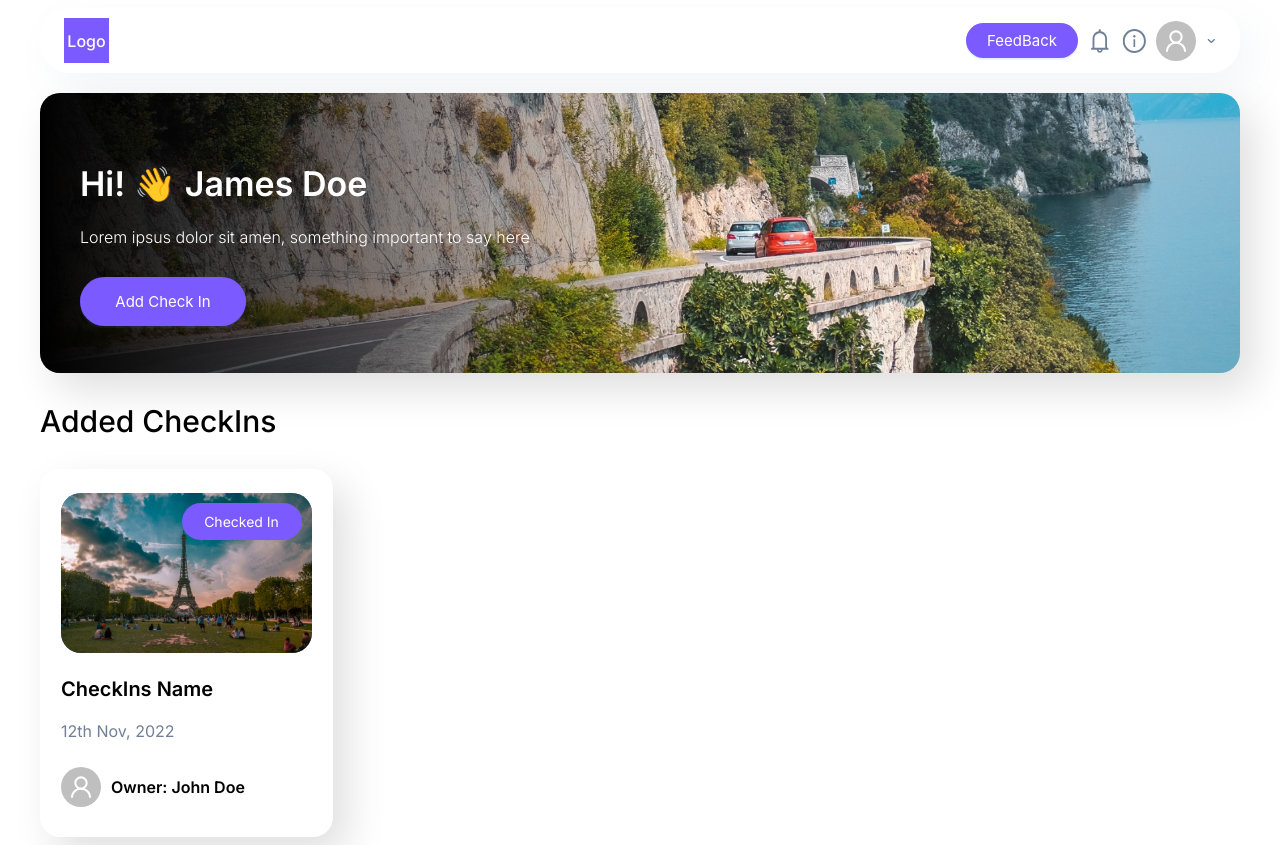
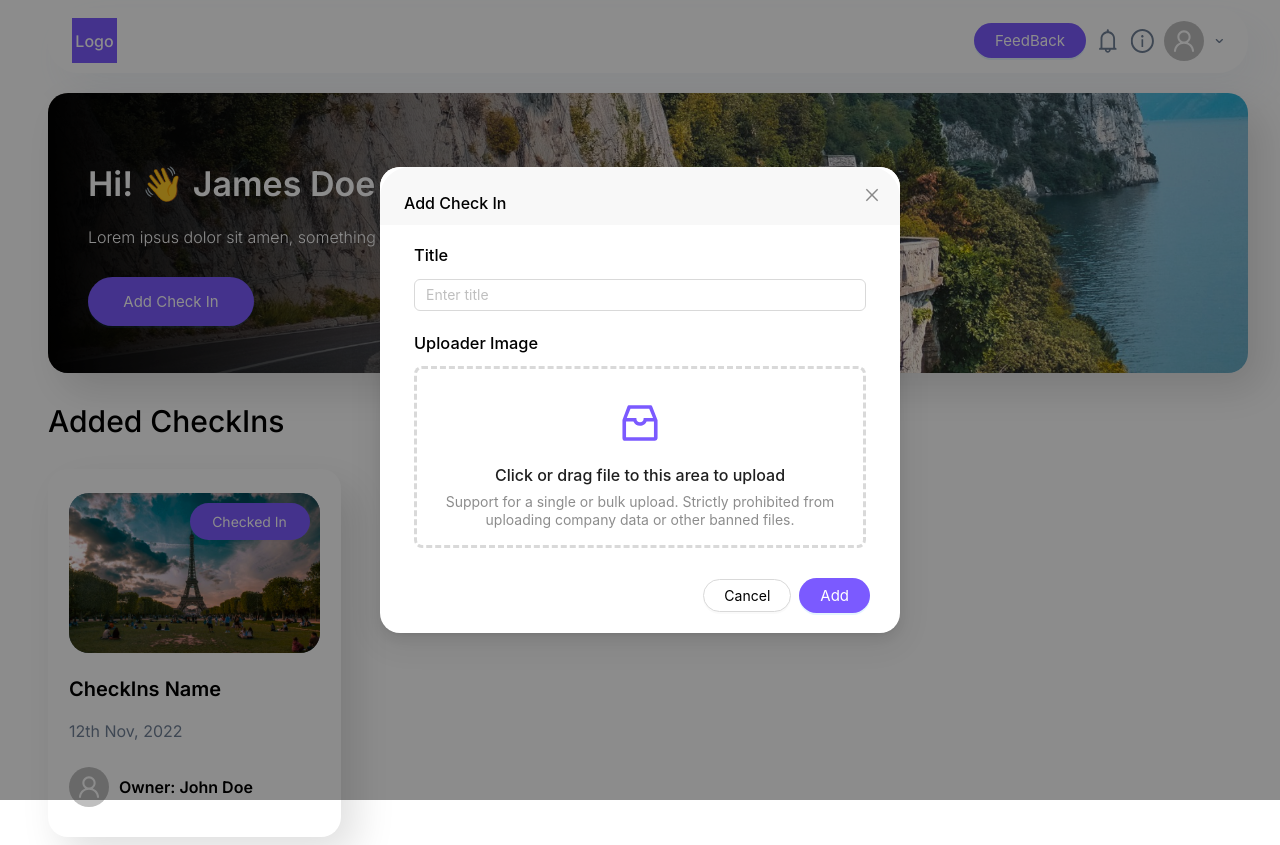
Before and after one commit to anasahmed2/wonder-craft-assignment, a Next.js app: page / in a window 1280 px wide. Both pictures are taken after a click on the button "Add Check In". Built offline with nearby package versions, Linux system fonts and the light colour scheme.

Commit message:
Add Modal

```diff
--- /dev/null
+++ b/src/app/components/Modal.jsx
@@ -0,0 +1,86 @@
+"use client"
+import React, { useState } from 'react';
+import { Button, Modal, Input } from 'antd';
+import { InboxOutlined } from '@ant-design/icons';
+import { message, Upload } from 'antd';
+const { Dragger } = Upload;
+
+const props = {
+    name: 'file',
+    multiple: true,
+    action: 'https://run.mocky.io/v3/435e224c-44fb-4773-9faf-380c5e6a2188',
+    onChange(info) {
+        const { status } = info.file;
+        if (status !== 'uploading') {
+            console.log(info.file, info.fileList);
+        }
+        if (status === 'done') {
+            message.success(`${info.file.name} file uploaded successfully.`);
+        } else if (status === 'error') {
+            message.error(`${info.file.name} file upload failed.`);
+        }
+    },
+    onDrop(e) {
+        console.log('Dropped files', e.dataTransfer.files);
+    },
+};
+
+
+
+const CheckInModal = ({ modalOpen, setModalOpen }) => {
+    const showModalss = () => {
+        setModalOpen(true);
+    };
+    const handleOk = () => {
+        //======= this is for oky
+        setModalOpen(false);
+        console.log("handle oky")
+    };
+
+    return (
+        <>
+            <Modal
+                centered
+                title="Add Check In"
+                footer={[
+                    <Button
+                        className="modal-cancel-btn"
+                        key="back"
+                        onClick={() => setModalOpen(false)}
+                    >
+                        Cancel
+                    </Button>,
+                    <Button
+                        key="submit"
+                        type="primary"
+                        onClick={handleOk}
+                        className="nav-btn"
+                    >
+                        Add
+                    </Button>,
+                ]} open={modalOpen} onCancel={() => setModalOpen(false)}>
+                <div className='modal-container'>
+                    <div className='modal-input-conatiner'>
+                        <h3>Title</h3>
+                        <Input type='text' placeholder='Enter title' />
+                    </div>
+
+                    <div className='modal-input-conatiner'>
+                        <h3>Uploader Image</h3>
+                        <Dragger {...props}>
+                            <p className="ant-upload-drag-icon">
+                                <InboxOutlined />
+                            </p>
+                            <p className="ant-upload-text">Click or drag file to this area to upload</p>
+                            <p className="ant-upload-hint">
+                                Support for a single or bulk upload. Strictly prohibited from uploading company data or other
+                                banned files.
+                            </p>
+                        </Dragger>
+                    </div>
+                </div>
+            </Modal>
+        </>
+    );
+};
+export default CheckInModal;
--- a/src/app/globals.css
+++ b/src/app/globals.css
@@ -174,3 +174,77 @@
   grid-template-columns: 1fr 1fr 1fr 1fr;
   gap: 10px;
 }
+
+.modal-cancel-btn {
+  max-width: 166px;
+  padding: 7px 20px;
+  border: 1px solid #D9D9D9;
+  height: auto;
+  border-radius: 30px;
+}
+
+.modal-cancel-btn span {
+  font-size: 14px;
+  font-weight: 400;
+  color: #000;
+}
+
+.modal-container {
+  width: 100%;
+  padding: 10px;
+}
+
+.ant-modal-title {
+  color: #000 !important;
+  font-weight: 500 !important;
+  padding: 24px 24px 10px 24px;
+  background-color: #F8F8F8 !important;
+  border-radius: 30px 30px 0px 0px;
+}
+
+.modal-input-conatiner {
+  margin-bottom: 20px;
+  padding-left: 24px;
+  padding-right: 24px;
+}
+
+.modal-input-conatiner h3 {
+  margin: 0;
+  margin-bottom: 10px;
+  color: #000;
+  font-weight: 500;
+}
+
+.anticon-inbox svg {
+  color: #7b5aff !important;
+}
+
+.ant-upload-text {
+  color: #000;
+  font-weight: 500 !important;
+  font-size: 16px !important;
+}
+
+.ant-upload-drag {
+  background-color: transparent !important;
+  border: 3px dashed #d9d9d9 !important;
+}
+
+.ant-upload-hint {
+  margin: 0 !important;
+  line-height: 1.3 !important;
+}
+
+.ant-modal-header {
+  border-radius: 20px !important;
+}
+
+.ant-modal-content {
+  padding: 0px 0px 20px 0px !important;
+  border-radius: 20px !important;
+}
+
+.ant-modal-footer {
+  padding-right: 30px !important;
+  margin-top: 0px !important;
+}
--- a/src/app/page.jsx
+++ b/src/app/page.jsx
@@ -1,11 +1,17 @@
+"use client"
 import { Button } from "antd";
 import Header from "./components/Header";
 import Image from "next/image";
 import { Avatar } from 'antd';
 import { UserOutlined } from '@ant-design/icons';
 import Card from "./components/Card";
+import CheckInModal from "./components/Modal";
+import { useState } from "react";
 
 export default function Home() {
+  const [modalOpen, setModalOpen] = useState(false);
+
+
   return (
     <main className="container">
       <Header />
@@ -15,6 +21,7 @@ export default function Home() {
             <h1>Hi! 👋 James Doe</h1>
             <p>Lorem ipsus dolor sit amen, something important to say here</p>
             <Button
+            onClick={()=>setModalOpen(true)}
               className='nav-btn hero-btn-style'
               type="primary">
               Add Check In
@@ -26,9 +33,11 @@ export default function Home() {
       <div className="check-in-container">
         <h1>Added CheckIns</h1>
         <div className="checkIn-card-area">
-          <Card/>
+          <Card />
         </div>
       </div>
+      <CheckInModal modalOpen={modalOpen} setModalOpen={setModalOpen}/>
+
     </main>
   );
 }
```
